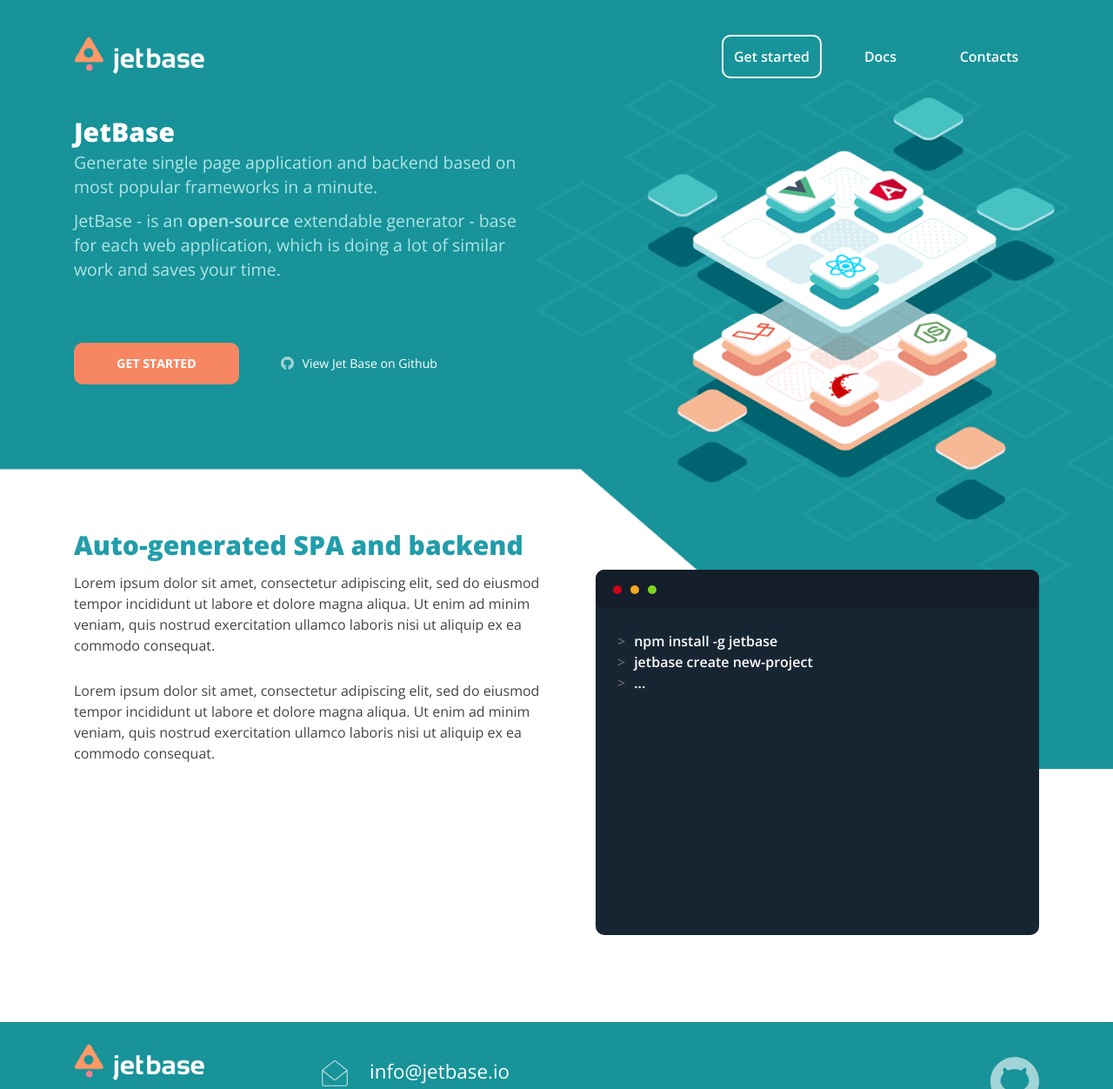
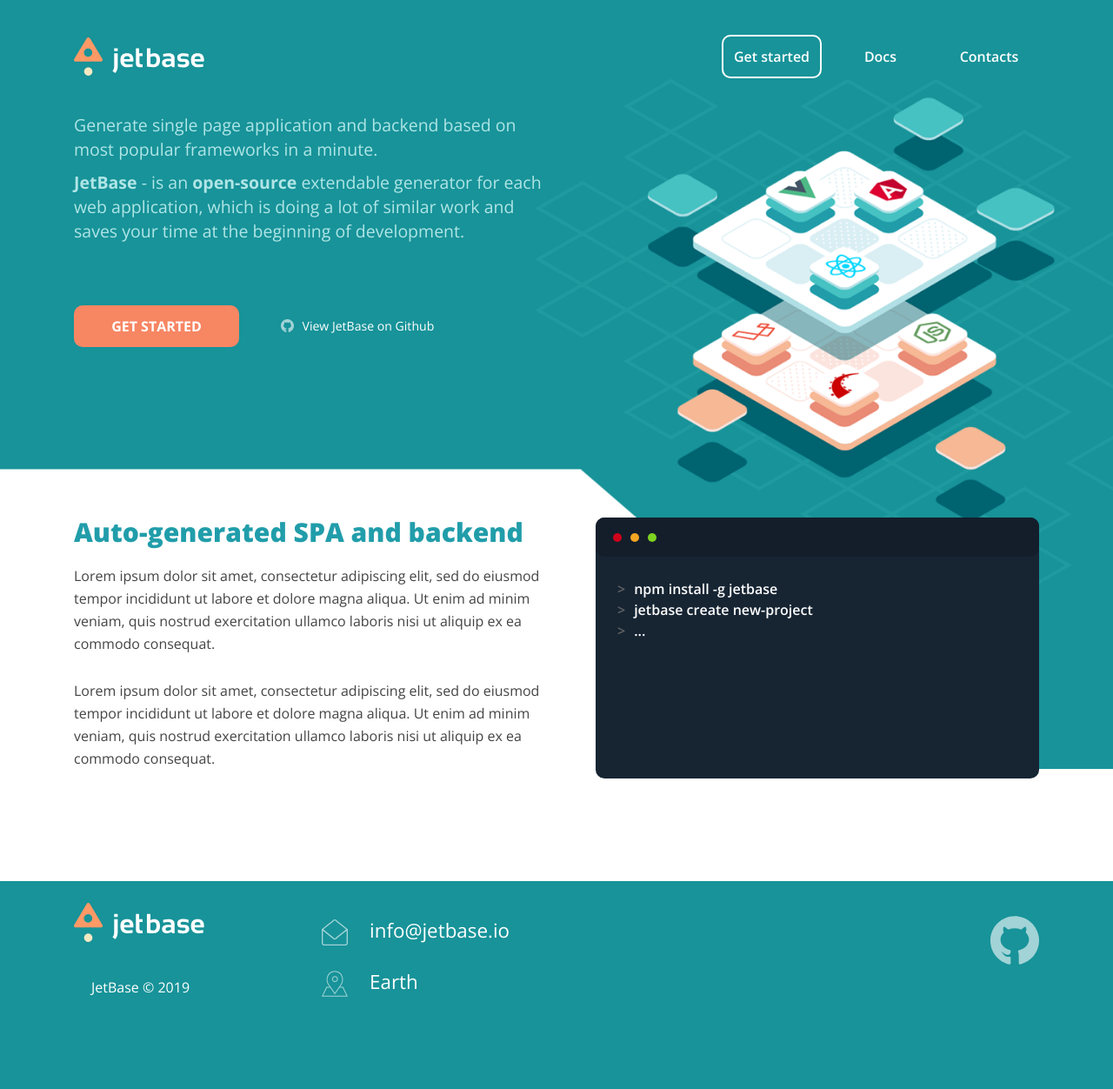
Before and after one commit to jetbase-io/jetbase.github.io, a plain HTML site: page index.html in a window 1280 px wide. Shown: the top 1252 px of the page at 87% size. Drawn offline with nearby package versions, Linux system fonts and the light colour scheme.

Commit message:
fix layout

```diff
--- a/index.html
+++ b/index.html
@@ -16,7 +16,7 @@
             <div class="container">
                 <div class="header-menu">
                     <div class="logo">
-                        <a href="/"><img src="image/logo.png" alt="jetbase logo"></a>
+                        <a href="/"><img src="image/logo.svg" alt="jetbase logo"></a>
                     </div>
                     <div class="menu">
                         <a href="/get-started.html" class="feature">Get started</a>
@@ -35,13 +35,12 @@
             <div class="container">
                 <div class="row">
                     <div class="col-lg-6 col-md-12">
-                        <h2>JetBase</h2>
                         <p>
                             Generate single page application and backend based on most popular frameworks in a minute.
                         </p>
                         <p>
-                            JetBase - is an <b>open-source</b> extendable generator - base for each web application,
-                            which is doing a lot of similar work and saves your time.
+                            <b>JetBase</b> - is an <b>open-source</b> extendable generator for each web application,
+                            which is doing a lot of similar work and saves your time at the beginning of development.
                         </p>
 
                         <div class="btn_block row">
@@ -50,7 +49,7 @@
                             </div>
                             <div class="col-lg-7 col-md-6 col-sm-12">
                                 <div class="info">
-                                    <a href="https://github.com/jetbase-io" target="_blank"><img src="image/github.svg" alt="github">View Jet Base on Github</a>
+                                    <a href="https://github.com/jetbase-io" target="_blank"><img src="image/github.svg" alt="github jetbase.io">View JetBase on Github</a>
                                     <!--a href=""><img src="image/rate-star-button.svg" alt="">7,698</a-->
                                 </div>
                             </div>
@@ -97,7 +96,7 @@
     <div class="container">
         <div class="row mobil-style">
             <div class="col-lg-3 logo_item col-md-12">
-                <a href="/"><img src="image/logo.png" alt="jetbase logo"></a>
+                <a href="/"><img src="image/logo.svg" alt="jetbase logo"></a>
                 <span>JetBase © 2019</span>
             </div>
             <div class="col-lg-4 col-md-12 address">
--- a/scss/pages/_home.scss
+++ b/scss/pages/_home.scss
@@ -37,7 +37,7 @@
   }
 
   b {
-    font-weight: 600;
+    font-weight: 700;
   }
 
   .start {
@@ -47,7 +47,7 @@
     @include flex;
     justify-content: center;
     font-weight: bold;
-    font-size: 0.88em;
+    font-size: 1em;
     color: $inverse-base-color;
     text-transform: uppercase;
     border-radius: 10px;
@@ -101,16 +101,17 @@
 
   h3 {
     color: $header-color;
-    line-height: 2.1em;
+    line-height: 34px;
     font-size: 1.88em;
     font-weight: 800;
+    padding-bottom: 20px;
   }
 
   p {
     font-size: 1em;
     font-weight: normal;
     color: $base-color;
-    line-height: 1.5em;
+    line-height: 26px;
     padding-bottom: 28px;
   }
 
@@ -118,13 +119,13 @@
     background-color: #172533;
     border-radius: 10px;
     max-width: 510px;
-    margin-top: 60px;
+    margin-top: 0;
     float: right;
     width: 100%;
 
     ul {
       padding: 25px;
-      min-height: 375px;
+      min-height: 255px;
       width: 100%;
 
       li {
```
Also changed, not shown: image/logo.svg (added), scss/index.css, 1 other file.
